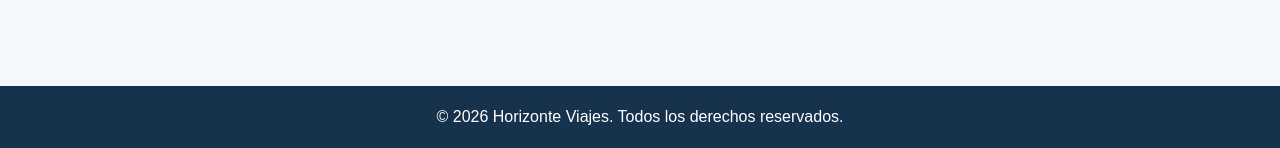
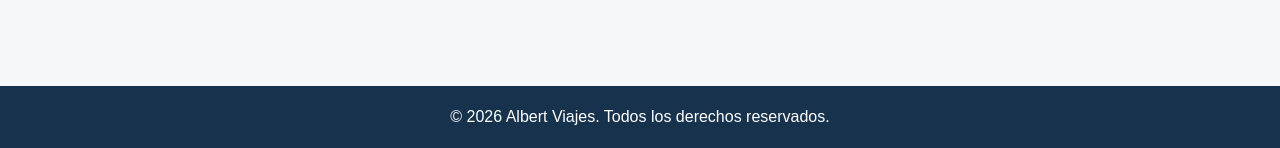
Before and after one commit to AlbertRos31/mi-proyecto-php, a Laravel app: page /about in a window 1280 px wide. Shown: the part 653-801 px from the top of the page. Run offline with Laravel 12, Linux system fonts and the light colour scheme.

Commit message:
Cambio nombre

```diff
--- a/src/resources/views/_partials/footer.blade.php
+++ b/src/resources/views/_partials/footer.blade.php
@@ -1,3 +1,3 @@
 <footer>
-    <p>&copy; {{ date('Y') }} Horizonte Viajes. Todos los derechos reservados.</p>
+    <p>&copy; {{ date('Y') }} Albert Viajes. Todos los derechos reservados.</p>
 </footer>
```
